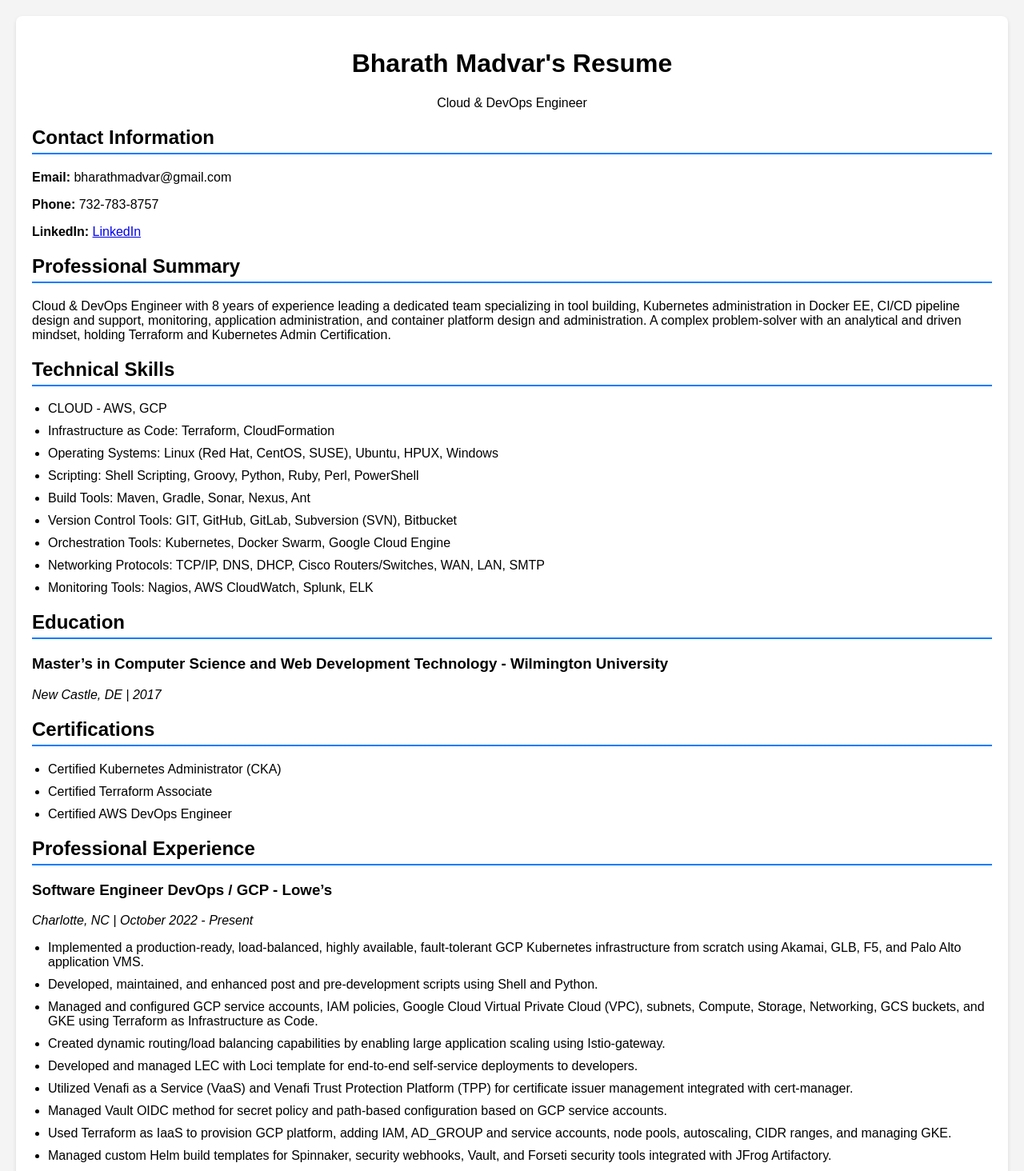
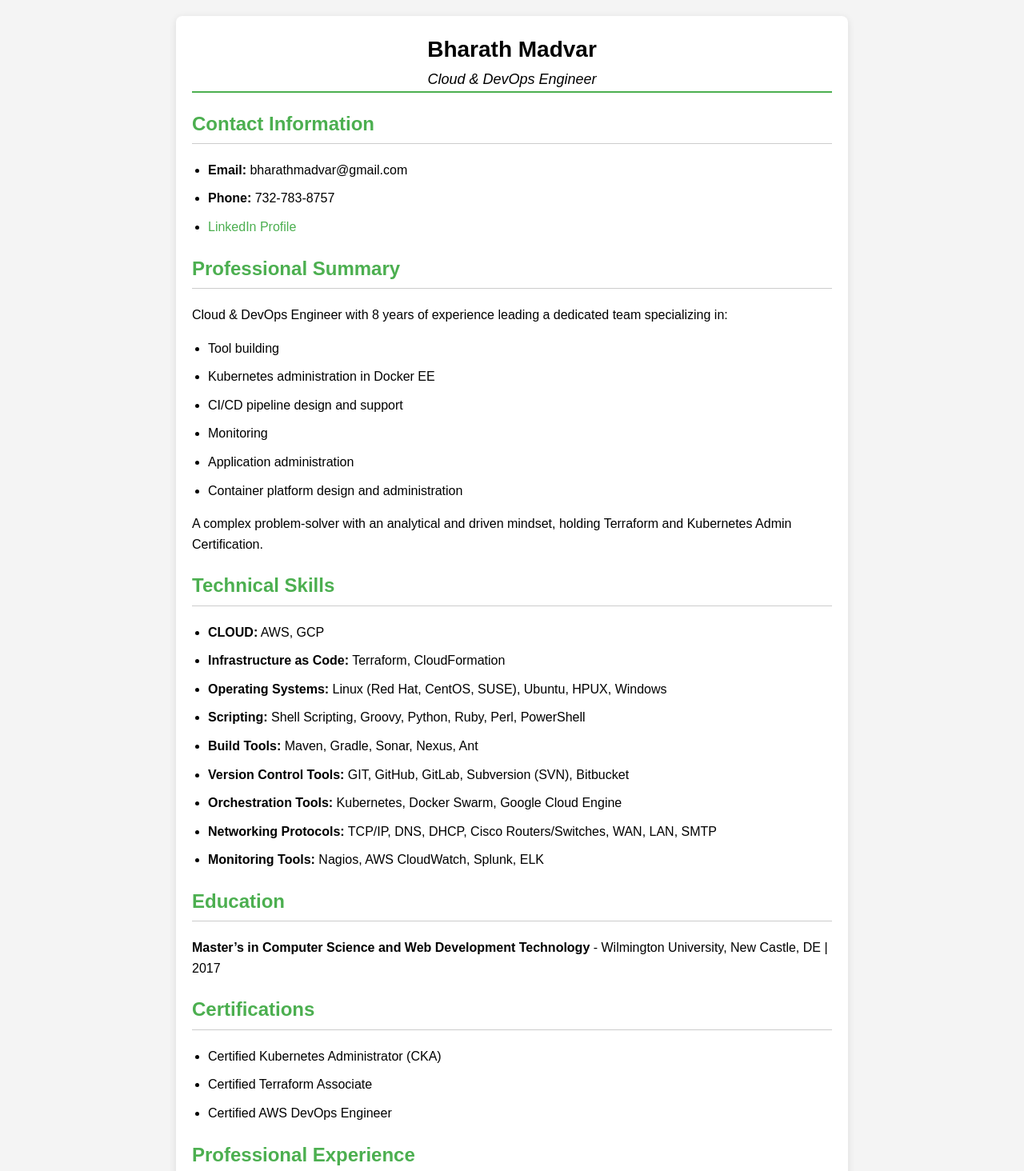
Before and after one commit to Bharath420/resume, a React (Create React App) app: page / in a window 1280 px wide. Shown: the top 1464 px of the page at 80% size. Built offline with nearby package versions, Linux system fonts and the light colour scheme.

Commit message:
Initial commit

```diff
--- a/src/App.css
+++ b/src/App.css
@@ -1,50 +1,67 @@
-/* App.css */
-
-/* General styles */
 body {
-  font-family: Arial, sans-serif;
+  font-family: 'Arial', sans-serif;
+  line-height: 1.6;
   margin: 0;
-  padding: 20px;
+  padding: 0;
   background-color: #f4f4f4;
 }
 
 .resume-container {
-  background: #fff;
+  width: 80%;
+  max-width: 800px;
+  margin: 20px auto;
+  padding: 20px;
+  background: white;
   border-radius: 8px;
-  box-shadow: 0 2px 5px rgba(0, 0, 0, 0.1);
-  padding: 20px;
+  box-shadow: 0 2px 10px rgba(0, 0, 0, 0.1);
 }
 
-/* Header styles */
 .header {
   text-align: center;
-}
-
-/* Contact info styles */
-.contact-info {
+  border-bottom: 2px solid #4CAF50;
   margin-bottom: 20px;
 }
 
-/* Section styles */
+.header h1 {
+  margin: 0;
+  font-size: 28px;
+}
+
+.header p {
+  margin: 0;
+  font-size: 18px;
+  font-style: italic;
+}
+
 h2 {
-  border-bottom: 2px solid #007bff;
+  color: #4CAF50;
+  margin-top: 20px;
+  border-bottom: 1px solid #ccc;
   padding-bottom: 5px;
 }
 
-/* Bullet points */
+h3 {
+  margin: 10px 0;
+}
+
 ul {
-  list-style-type: disc; /* This ensures bullet points are displayed */
-  padding-left: 20px; /* Indentation for better visibility */
+  list-style-type: disc;
+  padding-left: 20px;
 }
 
 li {
   margin-bottom: 10px;
 }
 
-/* Footer styles */
-.footer {
-  text-align: center;
-  margin-top: 20px;
-  font-size: 0.8em;
-  color: #666;
+a {
+  color: #4CAF50;
+  text-decoration: none;
 }
+
+a:hover {
+  text-decoration: underline;
+}
+
+.job {
+  margin-bottom: 20px;
+}
--- a/src/App.js
+++ b/src/App.js
@@ -5,45 +5,53 @@
   return (
     <div className="resume-container">
       <header className="header">
-        <h1>Bharath Madvar's Resume</h1>
+        <h1>Bharath Madvar</h1>
         <p>Cloud & DevOps Engineer</p>
       </header>
 
       <section className="contact-info">
         <h2>Contact Information</h2>
-        <p><strong>Email:</strong> bharathmadvar@gmail.com</p>
-        <p><strong>Phone:</strong> 732-783-8757</p>
-        <p><strong>LinkedIn:</strong> <a href="https://linkedin.com/in/bharath-madvar-230a03271" target="_blank" rel="noopener noreferrer">LinkedIn</a></p>
+        <ul>
+          <li><strong>Email:</strong> bharathmadvar@gmail.com</li>
+          <li><strong>Phone:</strong> 732-783-8757</li>
+          <li><a href="https://www.linkedin.com/in/bharath-madvar-230a03271/" target="_blank" rel="noopener noreferrer">LinkedIn Profile</a></li>
+        </ul>
       </section>
 
       <section className="professional-summary">
         <h2>Professional Summary</h2>
         <p>
-          Cloud & DevOps Engineer with 8 years of experience leading a dedicated team specializing in tool building, Kubernetes administration in Docker EE, CI/CD pipeline design and support, monitoring, application administration, and container platform design and administration. A complex problem-solver with an analytical and driven mindset, holding Terraform and Kubernetes Admin Certification.
+          Cloud & DevOps Engineer with 8 years of experience leading a dedicated team specializing in:
         </p>
+        <ul>
+          <li>Tool building</li>
+          <li>Kubernetes administration in Docker EE</li>
+          <li>CI/CD pipeline design and support</li>
+          <li>Monitoring</li>
+          <li>Application administration</li>
+          <li>Container platform design and administration</li>
+        </ul>
+        <p>A complex problem-solver with an analytical and driven mindset, holding Terraform and Kubernetes Admin Certification.</p>
       </section>
 
-      <section className="skills">
+      <section className="technical-skills">
         <h2>Technical Skills</h2>
         <ul>
-          <li>CLOUD - AWS, GCP</li>
-          <li>Infrastructure as Code: Terraform, CloudFormation</li>
-          <li>Operating Systems: Linux (Red Hat, CentOS, SUSE), Ubuntu, HPUX, Windows</li>
-          <li>Scripting: Shell Scripting, Groovy, Python, Ruby, Perl, PowerShell</li>
-          <li>Build Tools: Maven, Gradle, Sonar, Nexus, Ant</li>
-          <li>Version Control Tools: GIT, GitHub, GitLab, Subversion (SVN), Bitbucket</li>
-          <li>Orchestration Tools: Kubernetes, Docker Swarm, Google Cloud Engine</li>
-          <li>Networking Protocols: TCP/IP, DNS, DHCP, Cisco Routers/Switches, WAN, LAN, SMTP</li>
-          <li>Monitoring Tools: Nagios, AWS CloudWatch, Splunk, ELK</li>
+          <li><strong>CLOUD:</strong> AWS, GCP</li>
+          <li><strong>Infrastructure as Code:</strong> Terraform, CloudFormation</li>
+          <li><strong>Operating Systems:</strong> Linux (Red Hat, CentOS, SUSE), Ubuntu, HPUX, Windows</li>
+          <li><strong>Scripting:</strong> Shell Scripting, Groovy, Python, Ruby, Perl, PowerShell</li>
+          <li><strong>Build Tools:</strong> Maven, Gradle, Sonar, Nexus, Ant</li>
+          <li><strong>Version Control Tools:</strong> GIT, GitHub, GitLab, Subversion (SVN), Bitbucket</li>
+          <li><strong>Orchestration Tools:</strong> Kubernetes, Docker Swarm, Google Cloud Engine</li>
+          <li><strong>Networking Protocols:</strong> TCP/IP, DNS, DHCP, Cisco Routers/Switches, WAN, LAN, SMTP</li>
+          <li><strong>Monitoring Tools:</strong> Nagios, AWS CloudWatch, Splunk, ELK</li>
         </ul>
       </section>
 
       <section className="education">
         <h2>Education</h2>
-        <div className="school">
-          <h3>Master’s in Computer Science and Web Development Technology - Wilmington University</h3>
-          <p><em>New Castle, DE | 2017</em></p>
-        </div>
+        <p><strong>Master’s in Computer Science and Web Development Technology</strong> - Wilmington University, New Castle, DE | 2017</p>
       </section>
 
       <section className="certifications">
@@ -57,14 +65,13 @@
 
       <section className="experience">
         <h2>Professional Experience</h2>
-
         <div className="job">
-          <h3>Software Engineer DevOps / GCP - Lowe’s</h3>
-          <p><em>Charlotte, NC | October 2022 - Present</em></p>
+          <h3>Software Engineer DevOps / GCP</h3>
+          <p>Lowe’s, Charlotte, NC | October 2022 - Present</p>
           <ul>
             <li>Implemented a production-ready, load-balanced, highly available, fault-tolerant GCP Kubernetes infrastructure from scratch using Akamai, GLB, F5, and Palo Alto application VMS.</li>
             <li>Developed, maintained, and enhanced post and pre-development scripts using Shell and Python.</li>
-            <li>Managed and configured GCP service accounts, IAM policies, Google Cloud Virtual Private Cloud (VPC), subnets, Compute, Storage, Networking, GCS buckets, and GKE using Terraform as Infrastructure as Code.</li>
+            <li>Managed and configured GCP service accounts, IAM policies, Google Cloud VPC, subnets, Compute, Storage, Networking, GCS buckets, and GKE using Terraform as Infrastructure as Code.</li>
             <li>Created dynamic routing/load balancing capabilities by enabling large application scaling using Istio-gateway.</li>
             <li>Developed and managed LEC with Loci template for end-to-end self-service deployments to developers.</li>
             <li>Utilized Venafi as a Service (VaaS) and Venafi Trust Protection Platform (TPP) for certificate issuer management integrated with cert-manager.</li>
@@ -80,8 +87,8 @@
         </div>
 
         <div className="job">
-          <h3>AWS DevOps Software Engineer - TSYS Global Payments</h3>
-          <p><em>Alpharetta, GA | June 2021 - October 2022</em></p>
+          <h3>AWS DevOps Software Engineer</h3>
+          <p>TSYS Global Payments, Alpharetta, GA | June 2021 - October 2022</p>
           <ul>
             <li>Designed and implemented continuous integration and continuous delivery (CI/CD) pipelines to enhance engineering efficiency.</li>
             <li>Provisioned production-ready AWS cloud infrastructure and microservices container orchestration (EKS) using CloudFormation Templates.</li>
@@ -97,8 +104,8 @@
         </div>
 
         <div className="job">
-          <h3>AWS/GCP Cloud Engineer - Object Computing, Inc.</h3>
-          <p><em>Saint Louis, MO | March 2019 - May 2021</em></p>
+          <h3>AWS/GCP Cloud Engineer</h3>
+          <p>Object Computing, Inc., Saint Louis, MO | March 2019 - May 2021</p>
           <ul>
             <li>Designed and implemented CI/CD pipelines using Jenkins and GitLab CI/CD.</li>
             <li>Managed Infrastructure as Code (IaC) with Terraform and CloudFormation for cloud resource provisioning, including EC2 instances, S3 buckets, and RDS databases.</li>
@@ -110,8 +117,8 @@
         </div>
 
         <div className="job">
-          <h3>DevOps Engineer - Unigo Inc.</h3>
-          <p><em>Irving, Texas | April 2018 - March 2019</em></p>
+          <h3>DevOps Engineer</h3>
+          <p>Unigo Inc., Irving, Texas | April 2018 - March 2019</p>
           <ul>
             <li>Automated release pipeline for zero-touch deployment using Jenkins, Bitbucket, and JFrog.</li>
             <li>Assisted developers with establishing branching and labeling conventions.</li>
@@ -124,23 +131,12 @@
             <li>Utilized GSM and Remedy Smart IT for incident and change management.</li>
           </ul>
         </div>
-
       </section>
 
       <section className="projects">
         <h2>Projects</h2>
-        <ul>
-          <li><strong>Automated Deployment Framework:</strong> Developed a comprehensive deployment framework using Jenkins and Terraform, allowing teams to deploy applications across multiple environments with minimal manual intervention, resulting in a 50% reduction in deployment time.</li>
-          <li><strong>Cloud Monitoring Solution:</strong> Designed and implemented a cloud monitoring solution using Prometheus and Grafana to monitor application performance and infrastructure health, leading to proactive issue resolution and improved uptime.</li>
-          <li><strong>CI/CD for Microservices:</strong> Built a CI/CD pipeline for a microservices architecture using GitLab CI/CD and Docker, enabling automatic testing and deployment of services, which increased development speed by 40%.</li>
-          <li><strong>Security Enhancement Project:</strong> Integrated HashiCorp Vault with Kubernetes to secure application secrets, ensuring compliance with security standards and minimizing the risk of data breaches.</li>
-          <li><strong>Cost Optimization Strategy:</strong> Implemented cost monitoring tools and policies across AWS and GCP environments, achieving a 20% reduction in cloud expenditure by identifying and eliminating underutilized resources.</li>
-        </ul>
+        <p>Details about your projects can go here.</p>
       </section>
-
-      <footer className="footer">
-        <p>&copy; 2024 Bharath Madvar. All rights reserved.</p>
-      </footer>
     </div>
   );
 }
```
